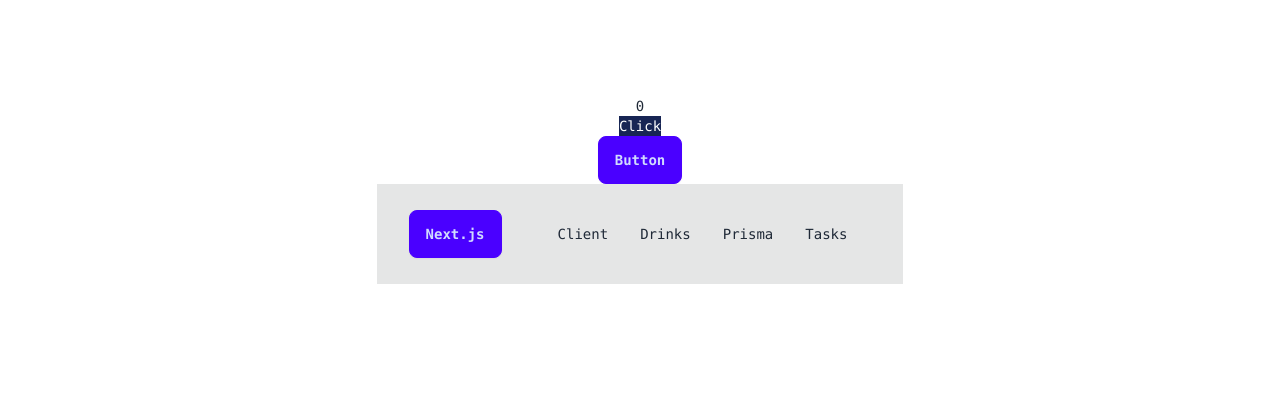
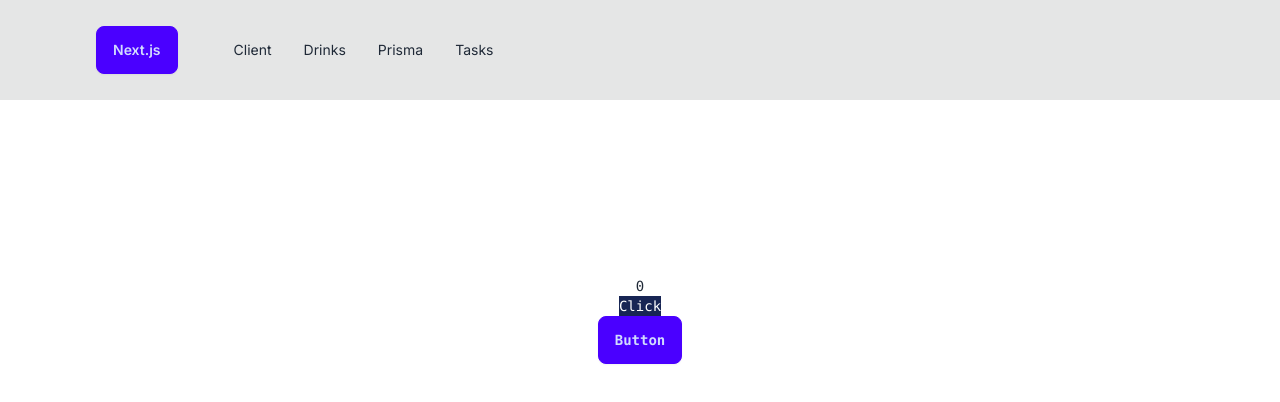
Before and after one commit to hninhnin0929/mynextapp-withjotai, a Next.js app: page / in a window 1280 px wide. Shown: the top 402 px of the page. Built offline with nearby package versions, Linux system fonts and the light colour scheme; what jotai-immer would draw is missing.

Commit message:
add nav in layout

```diff
--- a/src/app/layout.tsx
+++ b/src/app/layout.tsx
@@ -2,6 +2,7 @@ import type { Metadata } from "next";
 import { Inter } from "next/font/google";
 import "./globals.css";
 import { Providers } from "@/components/providers";
+import Navbar from "@/components/Navbar";
 
 const inter = Inter({ subsets: ["latin"] });
 
@@ -18,7 +19,12 @@ export default function RootLayout({
   return (
     <html lang="en">
       <body className={inter.className}>
-        <Providers>{children}</Providers>
+        <Providers>
+          <Navbar />
+          <main className="px-8 py-20 max-w-6xl mx-auto">
+            {children}
+          </main>
+        </Providers>
       </body>
     </html>
   );
--- a/src/app/page.tsx
+++ b/src/app/page.tsx
@@ -14,7 +14,6 @@ export default function Home() {
           Click
         </button>
         <button className="btn btn-primary">Button</button>
-        <Navbar />
       </div>
     </main>
   );
```
